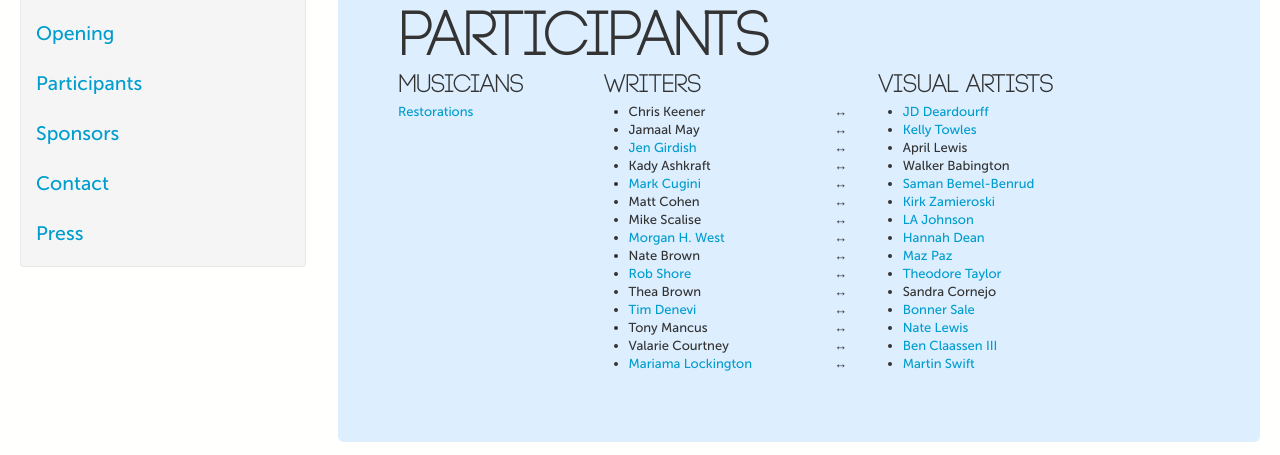
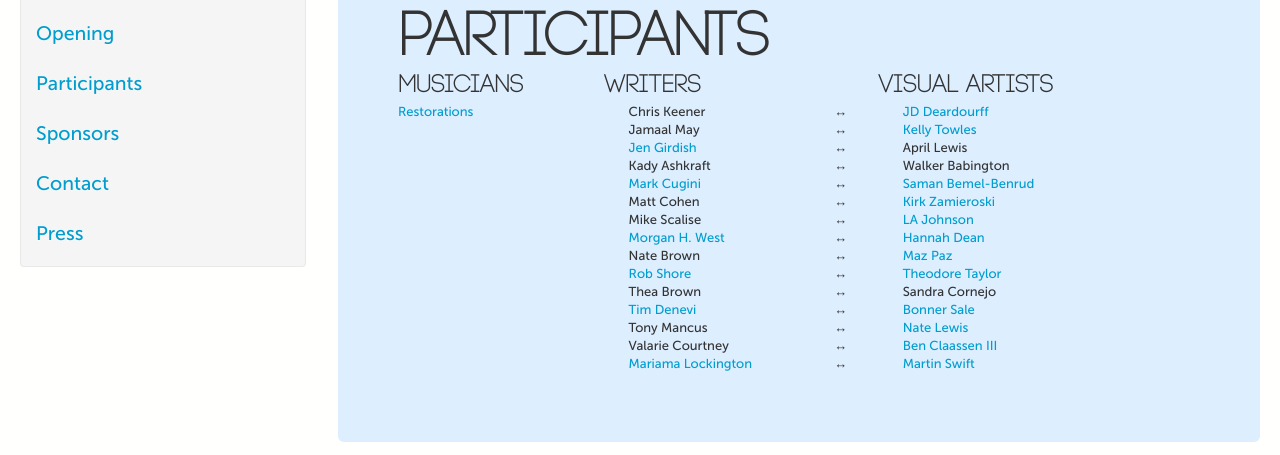
Before and after one commit to callandresponsedc/callandresponsedc, a Jekyll site: the page built from participants/index.html, in a window 1280 px wide. Shown: the part 175-630 px from the top of the page. Built offline with Jekyll 4.4.1, drawn with Linux system fonts in a browser that asks for light colours; Markdown is read by kramdown in place of the engine named in the settings; comment, search, counter and statistics services are not loaded.

Commit message:
No bullet for all.

```diff
--- a/participants/index.html
+++ b/participants/index.html
@@ -17,7 +17,7 @@ title: Participants
   </div>
   <div class="span3 pull-center" id="writers">
     <h2>Writers</h2>
-    <ul>
+    <ul class="no-bullet">
       <li>Chris Keener </li>
       <li>Jamaal May</li>
       <li><a href="http://jengirdish.com">Jen Girdish</a></li>
@@ -57,7 +57,7 @@ title: Participants
   </div>
   <div class="span4 pull-right" id="artists">
     <h2>Visual Artists</h2>
-    <ul>
+    <ul class="no-bullet">
       <li><a href="http://www.deardourff.com/">JD Deardourff</a></li>
       <li><a href="http://www.kellytowles.com/">Kelly Towles</a></li>
       <li>April Lewis</li>
```
